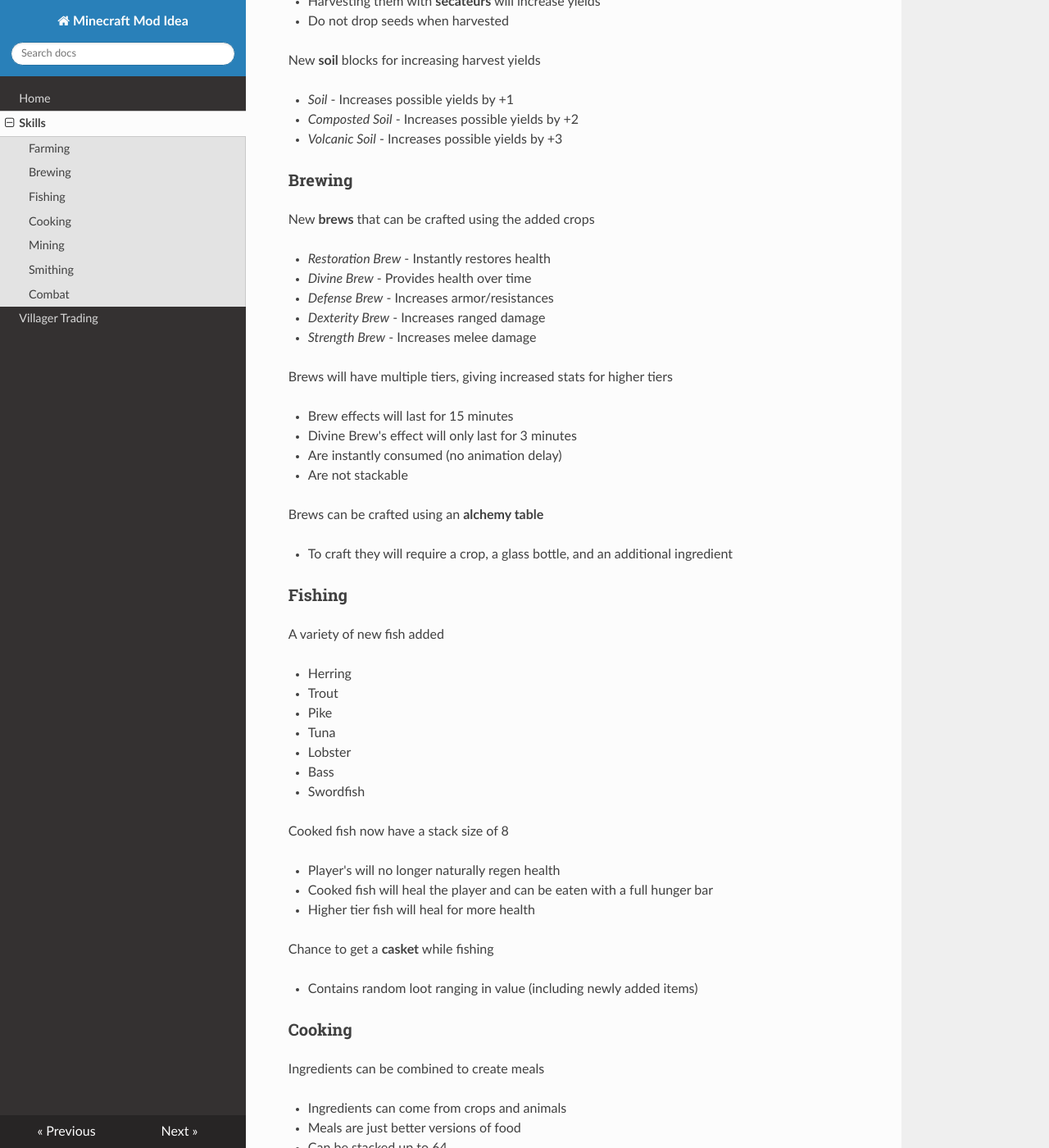
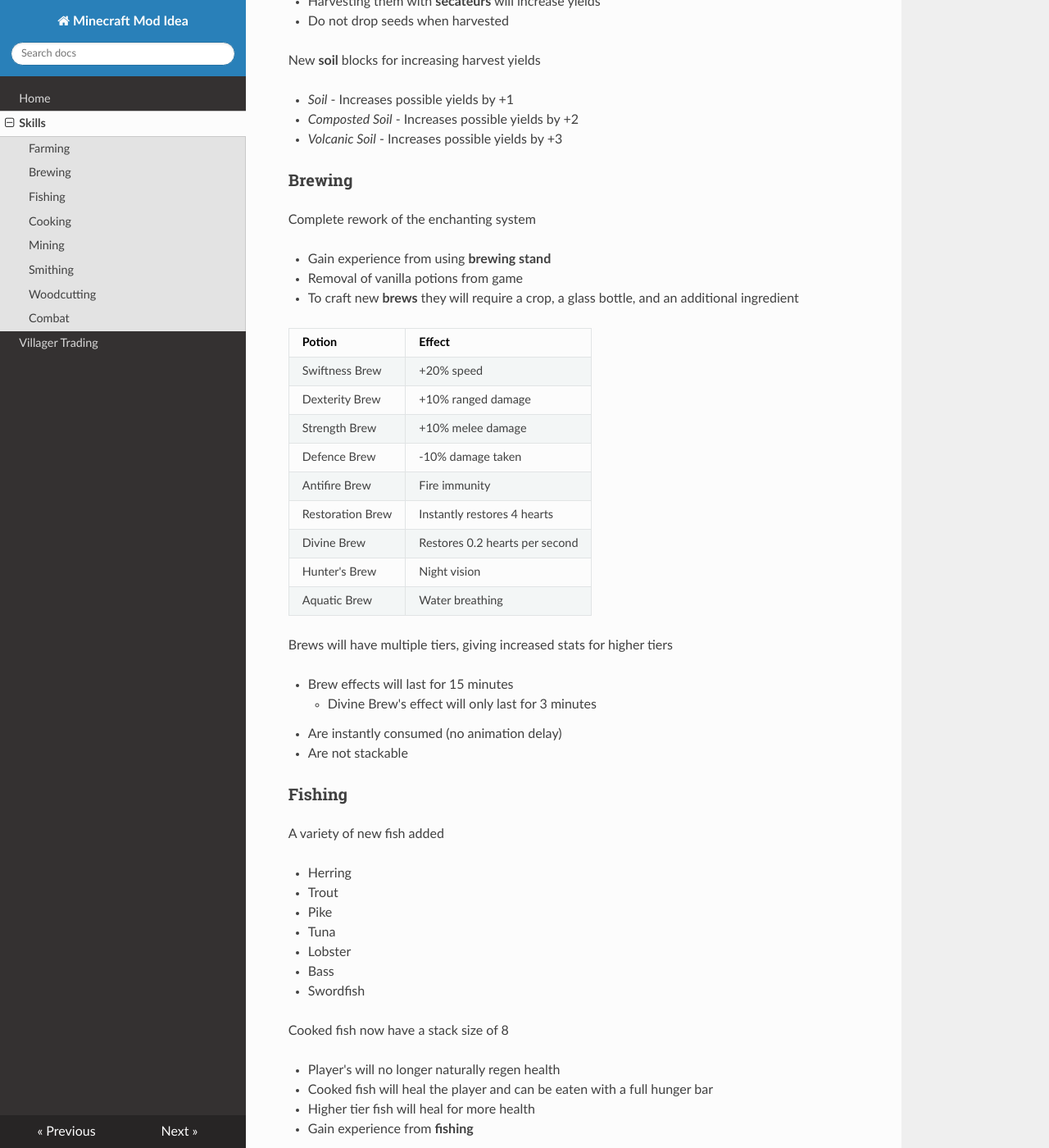
Before and after one commit to Benner727/Minecraft-Mod-Idea, an MkDocs documentation site: the page built from docs/skills.md, in a window 1280 px wide and 1400 px high, scrolled down 412 px. Shown: the whole window at 82% size. Built offline with MkDocs 1.6.1, drawn with Linux system fonts in a browser that asks for light colours; nearby versions of some CDN libraries; some of the changed text lies outside the part shown.

Commit message:
Added woodcutting skill idea

```diff
--- a/docs/skills.md
+++ b/docs/skills.md
@@ -22,24 +22,31 @@ New **soil** blocks for increasing harvest yields
 
 ### Brewing
 
-New **brews** that can be crafted using the added crops
+Complete rework of the enchanting system
 
-- *Restoration Brew* - Instantly restores health
-- *Divine Brew* - Provides health over time
-- *Defense Brew* - Increases armor/resistances
-- *Dexterity Brew* - Increases ranged damage
-- *Strength Brew* - Increases melee damage
+- Gain experience from using **brewing stand**
+- Removal of vanilla potions from game
+- To craft new **brews** they will require a crop, a glass bottle, and an additional ingredient
+
+| Potion | Effect |
+| ------ | ------ |
+| Swiftness Brew | +20% speed |
+| Dexterity Brew | +10% ranged damage |
+| Strength Brew | +10% melee damage |
+| Defence Brew | -10% damage taken |
+| Antifire Brew | Fire immunity |
+| Restoration Brew | Instantly restores 4 hearts |
+| Divine Brew | Restores 0.2 hearts per second |
+| Hunter's Brew | Night vision |
+| Aquatic Brew | Water breathing |
+
 
 Brews will have multiple tiers, giving increased stats for higher tiers
 
 - Brew effects will last for 15 minutes
-- Divine Brew's effect will only last for 3 minutes
+	- Divine Brew's effect will only last for 3 minutes
 - Are instantly consumed (no animation delay)
 - Are not stackable
-
-Brews can be crafted using an **alchemy table**
-
-- To craft they will require a crop, a glass bottle, and an additional ingredient
 
 
 ### Fishing
@@ -59,6 +66,7 @@ Cooked fish now have a stack size of 8
 - Player's will no longer naturally regen health
 - Cooked fish will heal the player and can be eaten with a full hunger bar
 - Higher tier fish will heal for more health
+- Gain experience from **fishing**
 
 Chance to get a **casket** while fishing
 
@@ -73,8 +81,9 @@ Ingredients can be combined to create meals
 - Meals are just better versions of food
 - Can be stacked up to 64
 - Chance of success is determined by level (meals can be ruined)
+- Gain experience from using **smoker**
 
-`Chance of Success = 50.0 + (Level / 2)`
+	`Chance of Success = 50.0 + (Level / 2)`
 
 
 ### Mining
@@ -88,6 +97,8 @@ New gem ores added
 - A higher mining level will result in higher quality gems
 - You can combine lower quality gems to make higher quality gems
 
+Gain experience from **mining** deepslate and ores
+
 
 ### Smithing
 
@@ -98,8 +109,16 @@ Complete rework of the enchanting system
 - Upgrade gear with gems obtained from mining
 - Higher quality gems give higher quality upgrades
 - Chance of success is determined by level (upgrades can fail)
+- Gain experience from using **blast furnace**
 
-`Chance of Success = 50.0 + (Level / 2)`
+	`Chance of Success = 50.0 + (Level / 2)`
+
+
+### Woodcutting
+
+Gain experience from **chopping** trees
+
+- As you get better at woodcutting you will have a chance to get additional logs or charcoal
 
 
 ### Combat
@@ -107,9 +126,17 @@ Complete rework of the enchanting system
 Remove heart system
 
 - Health is now just a number and increases with level
-- You do not lose experience when you die *Possibly optional setting?*
+- You do not lose experience when you die (*possibly optional setting?*)
+- Gain experience from killing **mobs**
 
 The Wither and Ender Dragon should be scaling boss fights
 
 - Adds replayability and something to do in the end game for fun
 - Give the player new drops
+
+Rework of weapons and armors
+
+- Add a better curve of armor tiers
+- Make leather give increase damage to ranged weapons
+- Make metal armors reduce your damage with ranged weapons
+- Bigger separation of tools and weapons
```
